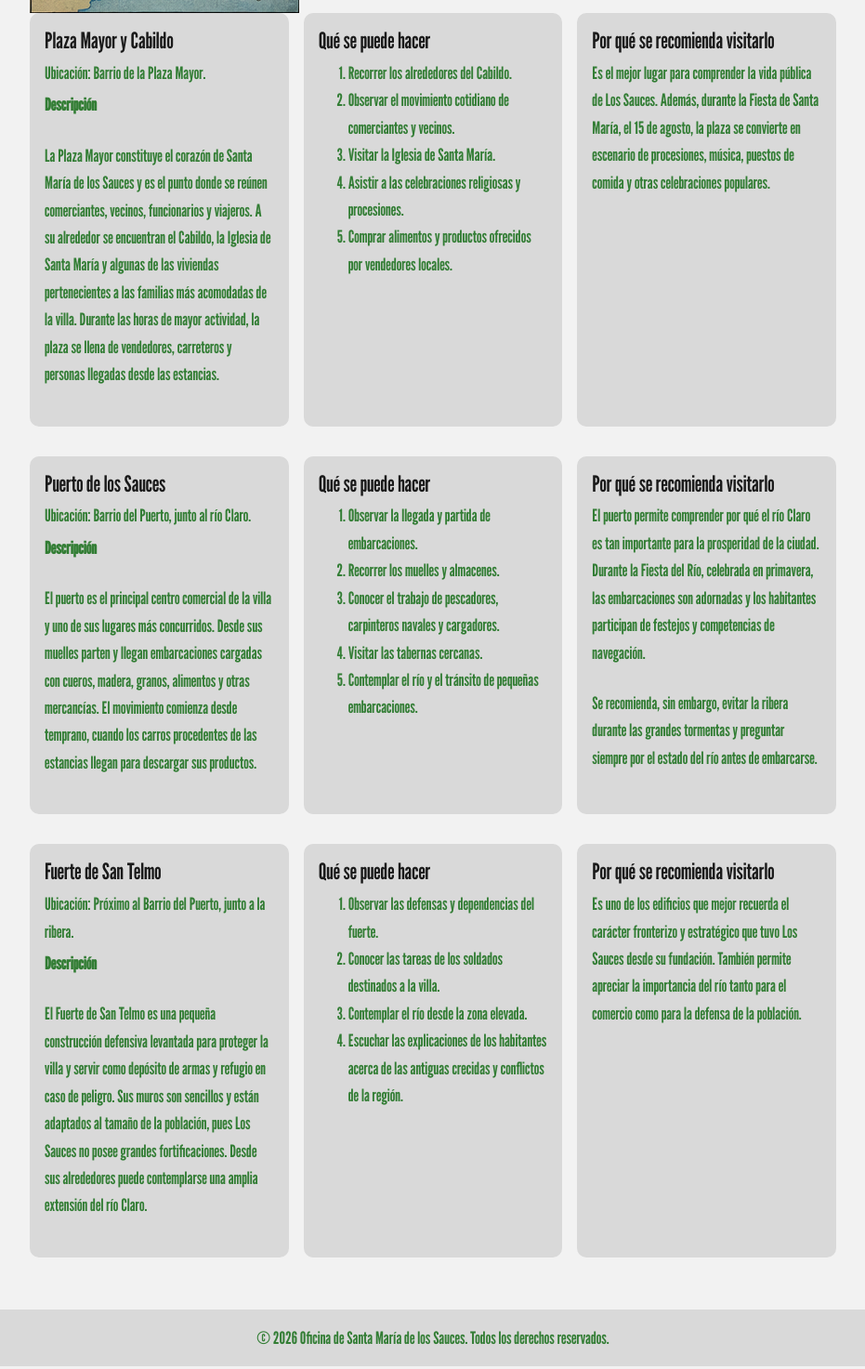
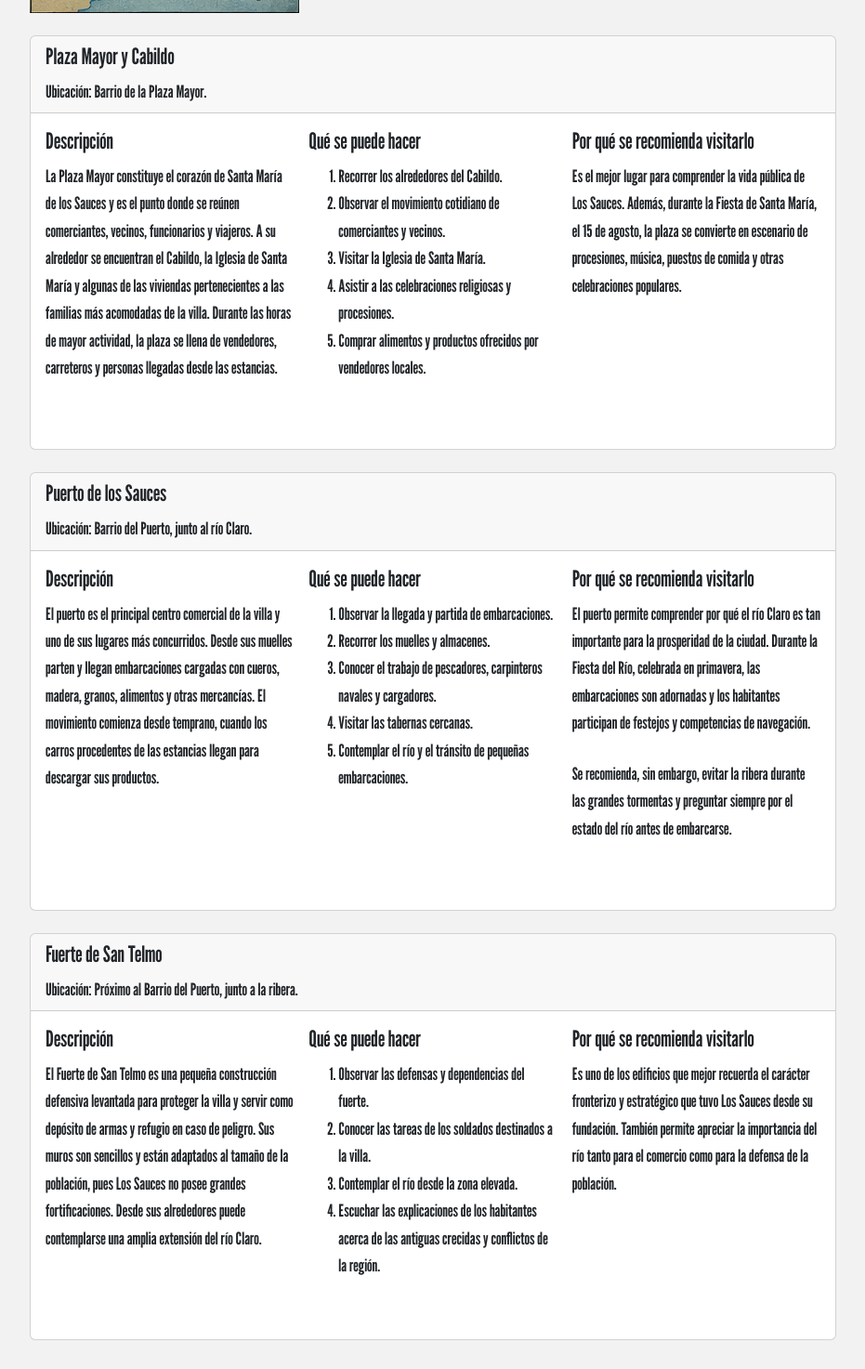
Before and after one commit to Federico973/LI1-2C2026-GRUPO-5, a plain HTML site: page lugares.html in a window 1280 px wide. Shown: the part 760-2233 px from the top of the page at 93% size, without its empty margins (174-1105 px from the left). Drawn offline with nearby package versions, Linux system fonts and the light colour scheme.

Commit message:
Ajustes estructurales segun la correcciones pedidas

```diff
--- a/Estilos.css
+++ b/Estilos.css
@@ -132,20 +132,15 @@ h3{
     margin-bottom: 0;
 }
 
-/*FLEXBOX: lugares de interés*/
-.lugar {
+/*FLEXBOX: organiza el contenido principal de Inicio*/
+.ofrecimiento-flex {
     display: flex;
     flex-wrap: wrap;
     gap: 1rem;
-    margin-bottom: 2rem;
 }
 
-.lugar > section {
-    flex: 1 1 250px;
-    margin-bottom: 0;
-    padding: 1rem;
-    background: var(--fondo-Flexbox);
-    border-radius: 10px;
+.ofrecimiento-flex > article {
+    flex: 1 1 350px;
 }
 
 /*CARRUSEL*/
--- a/lugares.html
+++ b/lugares.html
@@ -42,12 +42,16 @@
                 Desde la Plaza Mayor hasta las orillas del río Claro,
                 cada zona permite observar una parte distinta de las costumbres sauceñas.
             </p>
-            <img class="img-fluid" src="./Img/Localidad.png" alt="Vista de la localidad de Santa María de los Sauces">
-            <div class="lugar">
-                <section class="Ubicación1">
-                    <h3>Plaza Mayor y Cabildo</h3>
-                        <div>Ubicación: Barrio de la Plaza Mayor.</div>
-                        <p><strong>Descripción</strong></p>
+            <img class="img-fluid mb-4" src="./Img/Localidad.png" alt="Vista de la localidad de Santa María de los Sauces">
+            <article class="card lugar mb-4">
+                <div class="card-header">
+                    <h3 class="card-title">Plaza Mayor y Cabildo</h3>
+                    <p class="mb-0">Ubicación: Barrio de la Plaza Mayor.</p>
+                </div>
+                <div class="card-body">
+                    <div class="row g-3">
+                        <section class="col-12 col-md-4">
+                            <h4>Descripción</h4>
                             <p>
                                 La Plaza Mayor constituye el corazón de Santa María de los Sauces y
                                 es el punto donde se reúnen comerciantes, vecinos, funcionarios y viajeros.
@@ -57,8 +61,8 @@
                                 personas llegadas desde las estancias.
                             </p>
                         </section>
-                <section class="recomendaciones1">
-                    <h3>Qué se puede hacer</h3>
+                        <section class="col-12 col-md-4">
+                            <h4>Qué se puede hacer</h4>
                             <ol>
                                 <li>Recorrer los alrededores del Cabildo.</li>
                                 <li>Observar el movimiento cotidiano de comerciantes y vecinos.</li>
@@ -67,8 +71,8 @@
                                 <li>Comprar alimentos y productos ofrecidos por vendedores locales.</li>
                             </ol>
                         </section>
-                <section class="Motivos1">
-                    <h3>Por qué se recomienda visitarlo</h3>
+                        <section class="col-12 col-md-4">
+                            <h4>Por qué se recomienda visitarlo</h4>
                             <p>
                                 Es el mejor lugar para comprender la vida pública de Los Sauces.
                                 Además, durante la Fiesta de Santa María, el 15 de agosto,
@@ -77,11 +81,17 @@
                             </p>
                         </section>
                     </div>
-            <div class="lugar">
-                <section class="Ubicación2">
-                    <h3>Puerto de los Sauces</h3>
-                        <div>Ubicación: Barrio del Puerto, junto al río Claro.</div>
-                        <p><strong>Descripción</strong></p>
+                </div>
+            </article>
+            <article class="card lugar mb-4">
+                <div class="card-header">
+                    <h3 class="card-title">Puerto de los Sauces</h3>
+                    <p class="mb-0">Ubicación: Barrio del Puerto, junto al río Claro.</p>
+                </div>
+                <div class="card-body">
+                    <div class="row g-3">
+                        <section class="col-12 col-md-4">
+                            <h4>Descripción</h4>
                             <p>
                                 El puerto es el principal centro comercial de la villa y uno de sus lugares más concurridos.
                                 Desde sus muelles parten y llegan embarcaciones cargadas con cueros, madera, granos, alimentos y
@@ -89,8 +99,8 @@
                                 de las estancias llegan para descargar sus productos.
                             </p>
                         </section>
-                <section class="recomendaciones2">
-                    <h3>Qué se puede hacer</h3>
+                        <section class="col-12 col-md-4">
+                            <h4>Qué se puede hacer</h4>
                             <ol>
                                 <li>Observar la llegada y partida de embarcaciones.</li>
                                 <li>Recorrer los muelles y almacenes.</li>
@@ -99,8 +109,8 @@
                                 <li>Contemplar el río y el tránsito de pequeñas embarcaciones.</li>
                             </ol>
                         </section>
-                <section class="Motivos2">
-                    <h3>Por qué se recomienda visitarlo</h3>
+                        <section class="col-12 col-md-4">
+                            <h4>Por qué se recomienda visitarlo</h4>
                             <p>
                                 El puerto permite comprender por qué el río Claro es tan importante para la prosperidad de la ciudad.
                                 Durante la Fiesta del Río, celebrada en primavera, las embarcaciones son adornadas y
@@ -109,11 +119,17 @@
                             <p>Se recomienda, sin embargo, evitar la ribera durante las grandes tormentas y preguntar siempre por el estado del río antes de embarcarse.</p>
                         </section>
                     </div>
-            <div class="lugar">
-                <section class="Ubicación3">
-                    <h3>Fuerte de San Telmo</h3>
-                        <div>Ubicación: Próximo al Barrio del Puerto, junto a la ribera.</div>
-                        <p><strong>Descripción</strong></p>
+                </div>
+            </article>
+            <article class="card lugar mb-4">
+                <div class="card-header">
+                    <h3 class="card-title">Fuerte de San Telmo</h3>
+                    <p class="mb-0">Ubicación: Próximo al Barrio del Puerto, junto a la ribera.</p>
+                </div>
+                <div class="card-body">
+                    <div class="row g-3">
+                        <section class="col-12 col-md-4">
+                            <h4>Descripción</h4>
                             <p>
                                 El Fuerte de San Telmo es una pequeña construcción defensiva levantada para proteger la villa y
                                 servir como depósito de armas y refugio en caso de peligro. Sus muros son sencillos y
@@ -121,8 +137,8 @@
                                 Desde sus alrededores puede contemplarse una amplia extensión del río Claro.
                             </p>
                         </section>
-                <section class="recomendaciones3">
-                    <h3>Qué se puede hacer</h3>
+                        <section class="col-12 col-md-4">
+                            <h4>Qué se puede hacer</h4>
                             <ol>
                                 <li>Observar las defensas y dependencias del fuerte.</li>
                                 <li>Conocer las tareas de los soldados destinados a la villa.</li>
@@ -130,8 +146,8 @@
                                 <li>Escuchar las explicaciones de los habitantes acerca de las antiguas crecidas y conflictos de la región.</li>
                             </ol>
                         </section>
-                <section class="Motivos3">
-                    <h3>Por qué se recomienda visitarlo</h3>
+                        <section class="col-12 col-md-4">
+                            <h4>Por qué se recomienda visitarlo</h4>
                             <p>
                                 Es uno de los edificios que mejor recuerda el carácter fronterizo y
                                 estratégico que tuvo Los Sauces desde su fundación.
@@ -139,6 +155,8 @@
                             </p>
                         </section>
                     </div>
+                </div>
+            </article>
     </main>
     <footer>
             <p>&copy; 2026 Oficina de Santa María de los Sauces. Todos los derechos reservados.</p>
```
Also changed, not shown: index.html (+17 -3 lines). Lines whose indentation alone changed are shown as unchanged.
